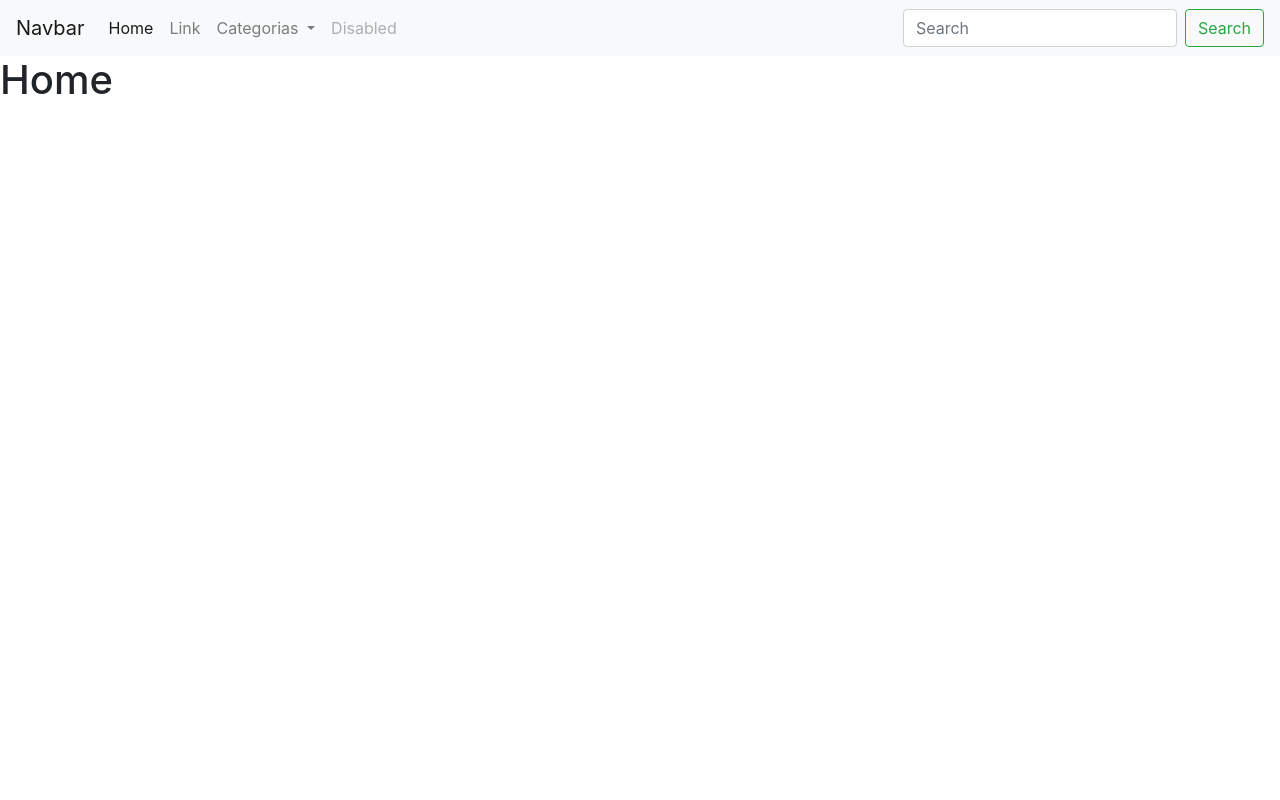
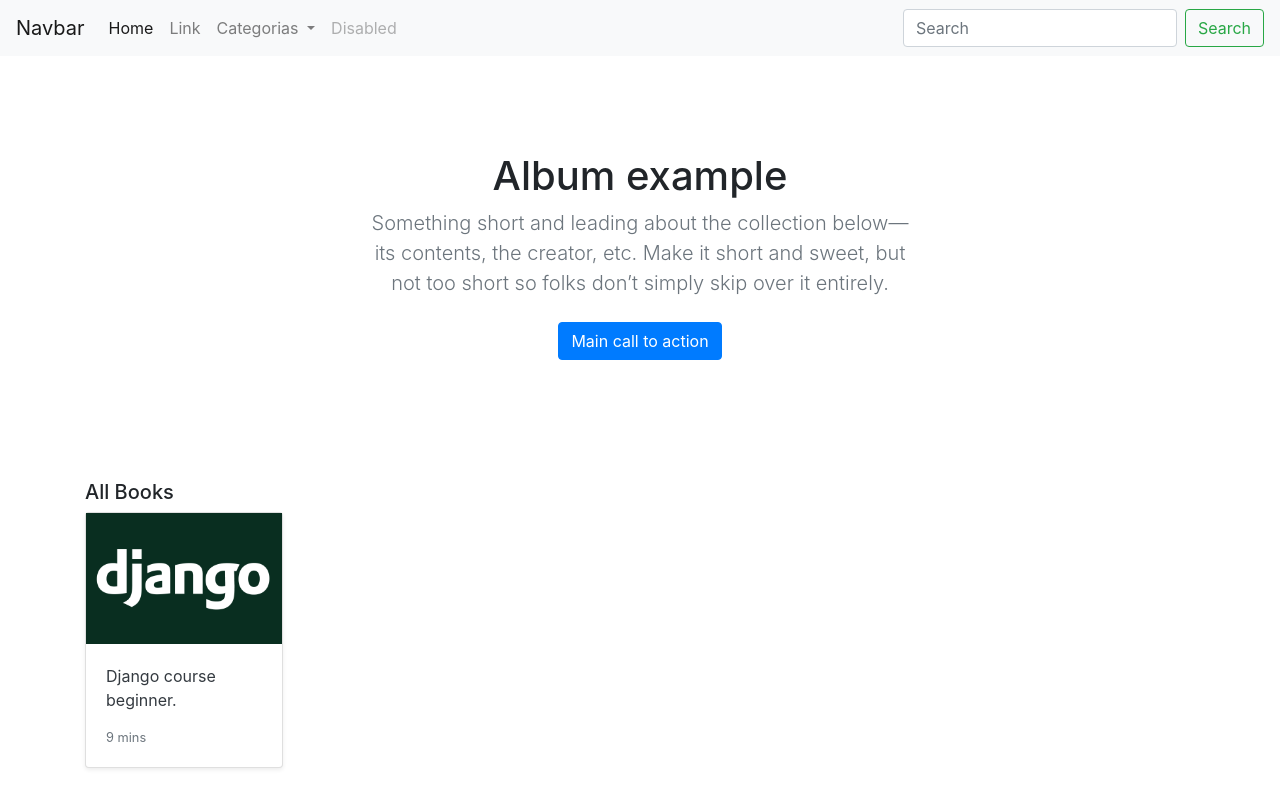
Before and after one commit to carlosCeron/ecommerce, a Django app: page / in a window 1280 px wide. Run offline with Django 3.2, Linux system fonts and the light colour scheme; data comes from the database, SQL or seed files in the repository; some libraries are stand-ins or nearby versions.

Commit message:
Landing page and detail page.

```diff
--- a/store/urls.py
+++ b/store/urls.py
@@ -5,4 +5,5 @@ app_name = 'store'
 
 urlpatterns = [
 	path('', views.all_products, name='all_products'),
+	path('item/<slug:slug>', views.product_detail, name='all_products'),
 ]
--- a/store/views.py
+++ b/store/views.py
@@ -1,4 +1,4 @@
-from django.shortcuts import render
+from django.shortcuts import render, get_object_or_404
 from .models import Category, Product
 
 
@@ -10,3 +10,8 @@ def categories(request):
 def all_products(request):
 	products = Product.objects.all()
 	return render(request, 'store/home.html', {'products': products})
+
+
+def product_detail(request, slug):
+	product = get_object_or_404(Product, slug=slug, in_stock=True)
+	return render(request, 'store/home.html', {'product': product})
--- a/templates/store/home.html
+++ b/templates/store/home.html
@@ -3,5 +3,37 @@
 {% block title %} Home {% endblock %}
 
 {% block content %}
-    <h1>Home</h1>
+    <section class="py-5 text-center container">
+        <div class="row py-lg-5">
+            <div class="col-lg-6 col-md-8 mx-auto">
+                <h1 class="fw-light">Album example</h1>
+                <p class="lead text-muted">Something short and leading about the collection below—its contents, the
+                    creator, etc. Make it short and sweet, but not too short so folks don’t simply skip over it
+                    entirely.</p>
+                <p>
+                    <a href="#" class="btn btn-primary my-2">Main call to action</a>
+                </p>
+            </div>
+        </div>
+    </section>
+    <div class="container">
+        <div class="pb3 h5">All Books</div>
+        <div class="row row-cols-1 row-cols-sm-2 row-cols-md-5 g-3">
+            {% for product in products %}
+                <div class="col">
+                    <div class="card shadow-sm">
+                        <img class="img-fluid" src="{{ product.image.url }}" alt="Responsive Image">
+                        <div class="card-body">
+                            <p class="card-text">
+                                <a href="{{ product.get_absolute_url }}" class="text-decoration-none text-dark">{{ product.title }}</a>
+                            </p>
+                            <div class="d-flex justify-content-between align-items-center">
+                                <small class="text-muted">9 mins</small>
+                            </div>
+                        </div>
+                    </div>
+                </div>
+            {% endfor %}
+        </div>
+    </div>
 {% endblock %}
```
